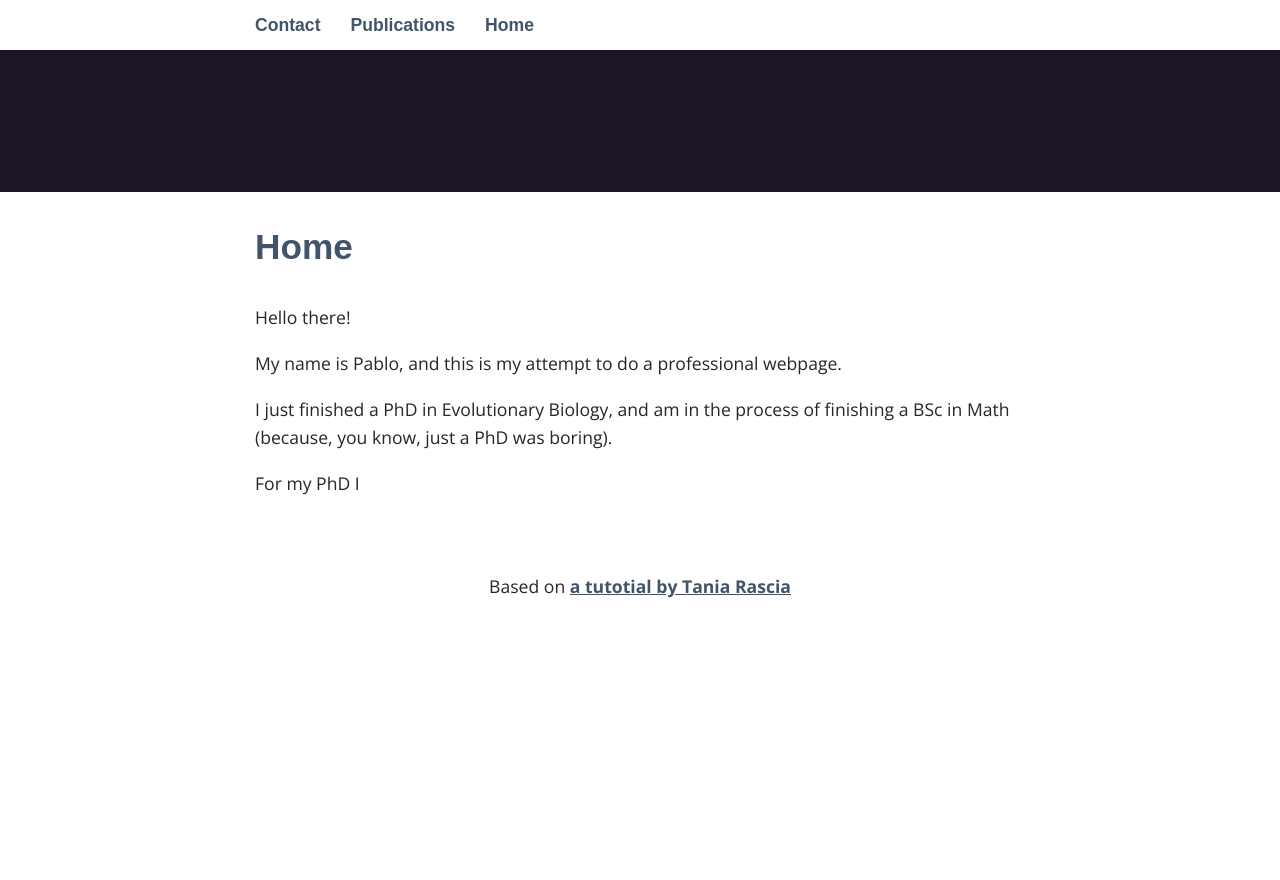
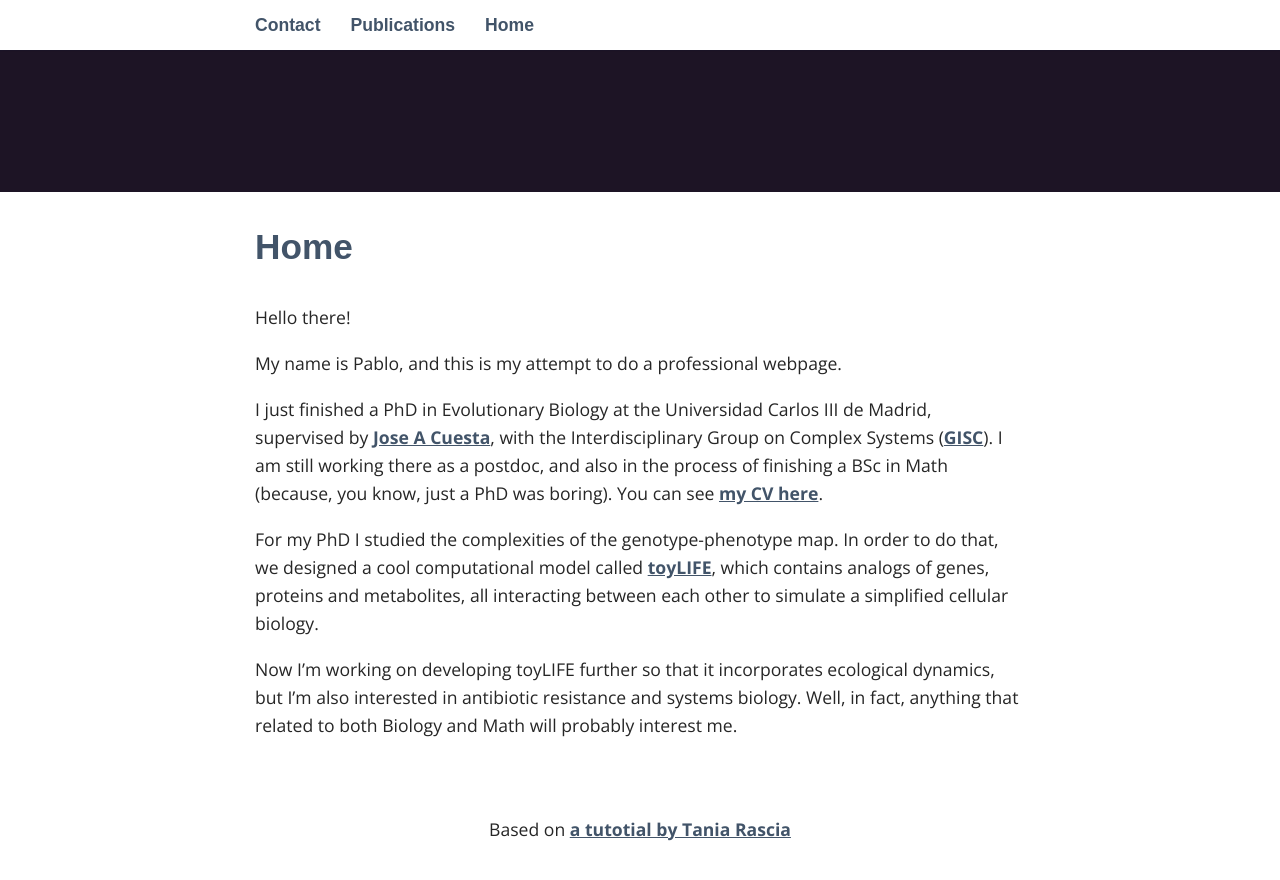
Before and after one commit to PabloCatalan/pablocatalan.github.io, a Jekyll site: the page built from index.md, in a window 1280 px wide and 900 px high, scrolled down 308 px. Shown: the top 880 px of the window. Built offline with Jekyll 4.4.1, drawn with Linux system fonts in a browser that asks for light colours; some web fonts are replaced; before the commit the page ends 966 px from its top, so only the background shows below that.

Commit message:
Update index.md

```diff
--- a/index.md
+++ b/index.md
@@ -8,6 +8,8 @@ Hello there!
 
 My name is Pablo, and this is my attempt to do a professional webpage.
 
-I just finished a PhD in Evolutionary Biology, and am in the process of finishing a BSc in Math (because, you know, just a PhD was boring).
+I just finished a PhD in Evolutionary Biology at the Universidad Carlos III de Madrid, supervised by [Jose A Cuesta](http://gisc.uc3m.es/~cuesta/), with the Interdisciplinary Group on Complex Systems ([GISC](http://gisc.es)). I am still working there as a postdoc, and also in the process of finishing a BSc in Math (because, you know, just a PhD was boring). You can see [my CV here](/CV_eng.pdf).
 
-For my PhD I
+For my PhD I studied the complexities of the genotype-phenotype map. In order to do that, we designed a cool computational model called [toyLIFE](/toyLIFE), which contains analogs of genes, proteins and metabolites, all interacting between each other to simulate a simplified cellular biology.
+
+Now I'm working on developing toyLIFE further so that it incorporates ecological dynamics, but I'm also interested in antibiotic resistance and systems biology. Well, in fact, anything that related to both Biology and Math will probably interest me.
```
